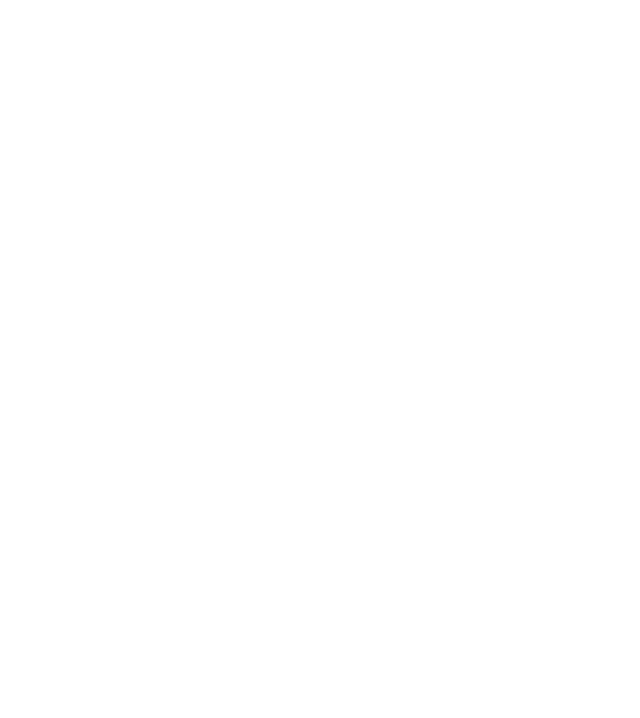
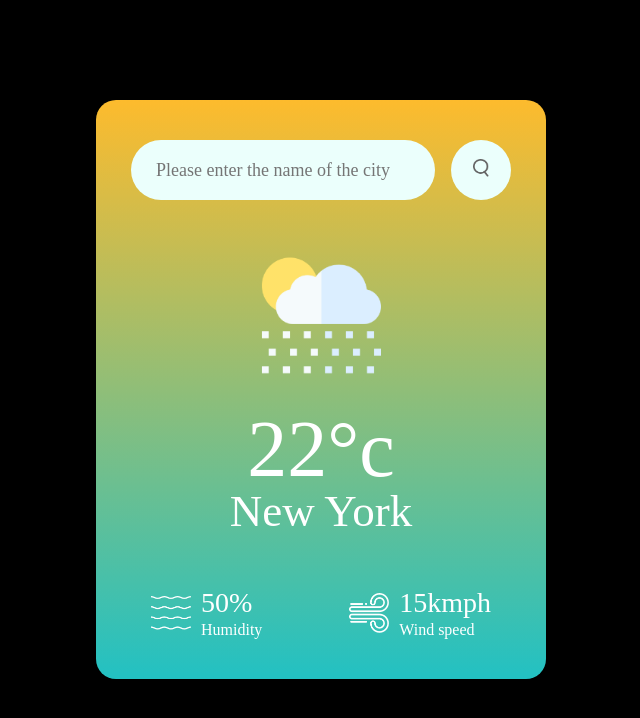
Before and after one commit to SOHAN-JAGADEESH/WeatherApp, a plain HTML site: page index.html in a window 1280 px wide. Shown: the whole page, without its empty margins (319-959 px from the left). Drawn offline with Linux system fonts and the light colour scheme.

Commit message:
Finished the card with dummy data
Ui is complete with dummy data

```diff
--- a/index.html
+++ b/index.html
@@ -7,6 +7,36 @@
     <link rel="stylesheet" href="style.css">
 </head>
 <body>
+    <div class="card">
+        <div class="search">
+            <input type="text" placeholder="Please enter the name of the city"
+            spellcheck="false">
+            <button><img src="images/search.png"></button>
+        </div>
+        <div class="weather">
+            <img src="images/rain.png" class="weather-icon">
+            <h1 class="temp">22°c</h1>
+            <h2 class="city">New York</h2>
+            <div class="details">
+                <div class="col">
+                    <img src="images/humidity.png">
+                    <div>
+                        <p class="humidity">50%</p>
+                        <p>Humidity</p>
+                    </div>
+                </div>
+                <div class="col">
+                    <img src="images/wind.png">
+                    <div>
+                        <p class="Wind">15kmph</p>
+                        <p>Wind speed</p>
+                    </div>
+                </div>
+            </div>
+        </div>
+    </div>
+<script>
 
+</script>
 </body>
 </html>
--- a/style.css
+++ b/style.css
@@ -4,3 +4,94 @@
     font-family: 'Poppins', 'sans-seriff';
     box-sizing: border-box;
 }
+body{
+    background-color: #000;
+}
+
+.card{
+    width: 90%;
+    max-width: 450px;
+    background: rgb(34,193,195);
+    background: linear-gradient(0deg, rgba(34,193,195,1) 0%, rgba(253,187,45,1) 100%);
+    color: #fff;
+    margin: 100px auto 0;
+    border-radius: 20px;
+    padding: 40px 35px;
+    text-align: center;
+}
+
+.search{
+    width: 100%;
+    display: flex;
+    align-items: center;
+    justify-content: space-between;
+}
+
+.search input{
+    border: 0;
+    outline: 0;
+    background: #ebfffc;
+    color: #555;
+    padding: 10px 25px;
+    height: 60px;
+    border-radius: 30px;
+    flex: 1;
+    margin-right: 16px;
+    font-size: 18px;
+}
+
+.search button{
+    border: 0;
+    outline: 0;
+    background-color: #ebfffc;
+    border-radius: 50%;
+    width: 60px;
+    height: 60px;
+    cursor: pointer;
+}
+
+.search button img{
+    width: 16px;
+}
+
+.weather-icon{
+    width: 170px;
+    margin-top: 30px;
+}
+
+.weather h1{
+    font-size: 80px;
+    font-weight: 500;
+}
+
+.weather h2{
+    font-size: 45px;
+    font-weight: 400;
+    margin-top: -10px;
+}
+
+.details{
+    display: flex;
+    align-items: center;
+    justify-content: space-between;
+    padding: 0 20px;
+    margin-top: 50px;
+
+}
+
+.col{
+    display: flex;
+    align-items: center;
+    text-align: left;
+}
+
+.col img{
+    width: 40px;
+    margin-right: 10px;
+}
+
+.humidity, .Wind{
+    font-size: 28px;
+    margin-bottom: 2px;
+
+}
```
